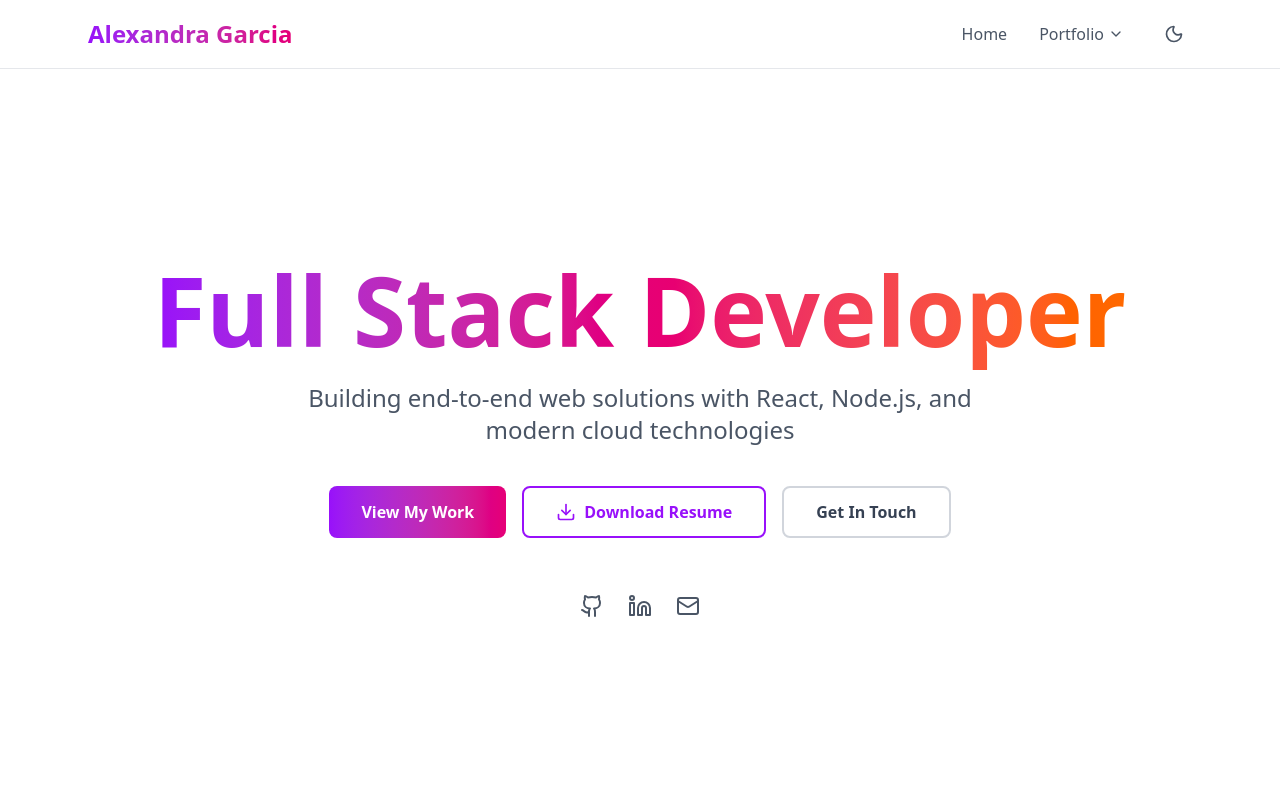
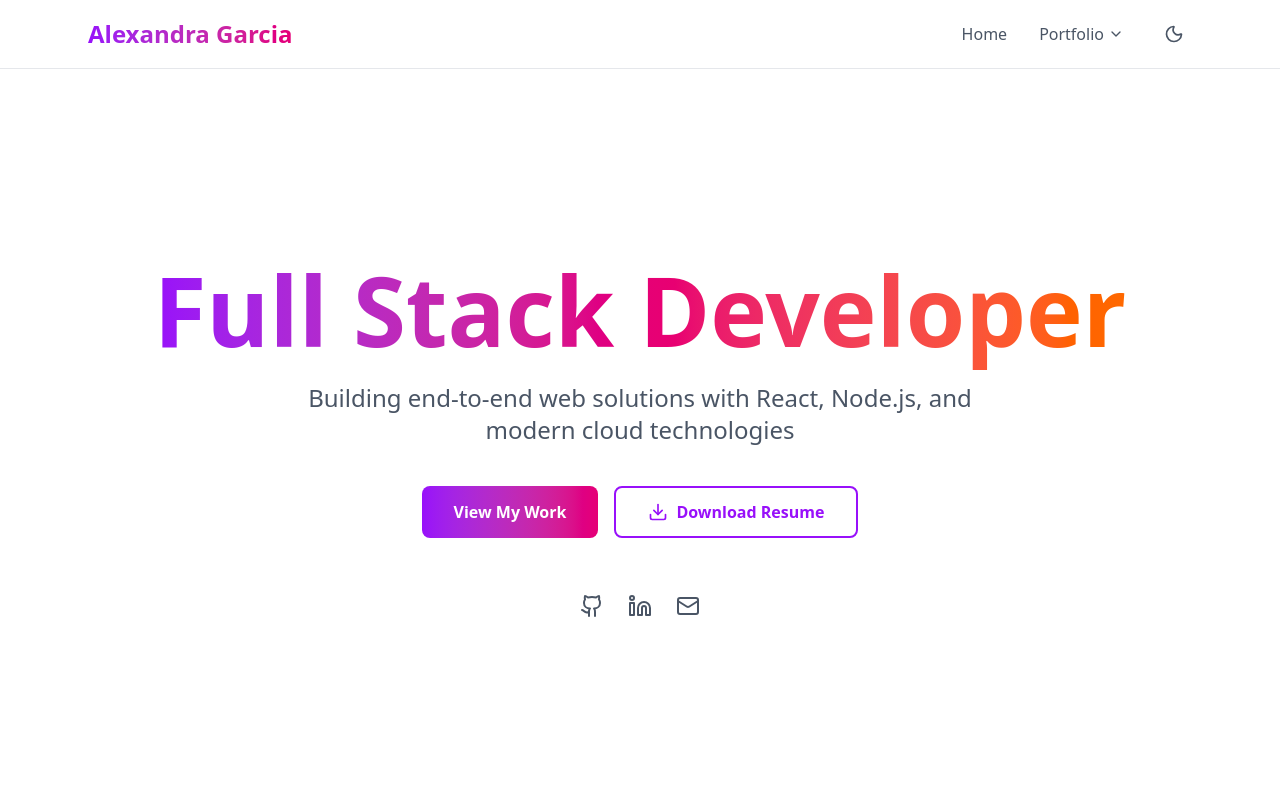
Before and after one commit to alexg1299/alexandragarcia.me, a React (Vite) app: page / in a window 1280 px wide. Shown: the top 800 px of the page. Built offline with nearby package versions, Linux system fonts and the light colour scheme.

Commit message:
comment out contact section

```diff
--- a/src/components/Hero.jsx
+++ b/src/components/Hero.jsx
@@ -39,9 +39,9 @@ export default function Hero() {
               <Download className="w-5 h-5" />
               Download Resume
             </button>
-            <button onClick={() => scrollToSection('contact')} className="px-8 py-3 border-2 border-gray-300 dark:border-gray-700 text-gray-700 dark:text-gray-300 rounded-lg font-semibold hover:bg-gray-50 dark:hover:bg-gray-800 transition-all">
+            {/* <button onClick={() => scrollToSection('contact')} className="px-8 py-3 border-2 border-gray-300 dark:border-gray-700 text-gray-700 dark:text-gray-300 rounded-lg font-semibold hover:bg-gray-50 dark:hover:bg-gray-800 transition-all">
               Get In Touch
-            </button>
+            </button> */}
           </div>
           <div className="flex gap-6 justify-center pt-8">
             <a href={portfolioData.socials.github} className="text-gray-600 dark:text-gray-400 hover:text-purple-600 dark:hover:text-purple-400 transition-colors">
--- a/src/pages/Home.jsx
+++ b/src/pages/Home.jsx
@@ -29,7 +29,7 @@ export default function Home() {
       <Hero />
       <About />
       <Projects />
-      <Contact />
+     {/* <Contact /> */}
       <Footer />
     </div>
   );
```
